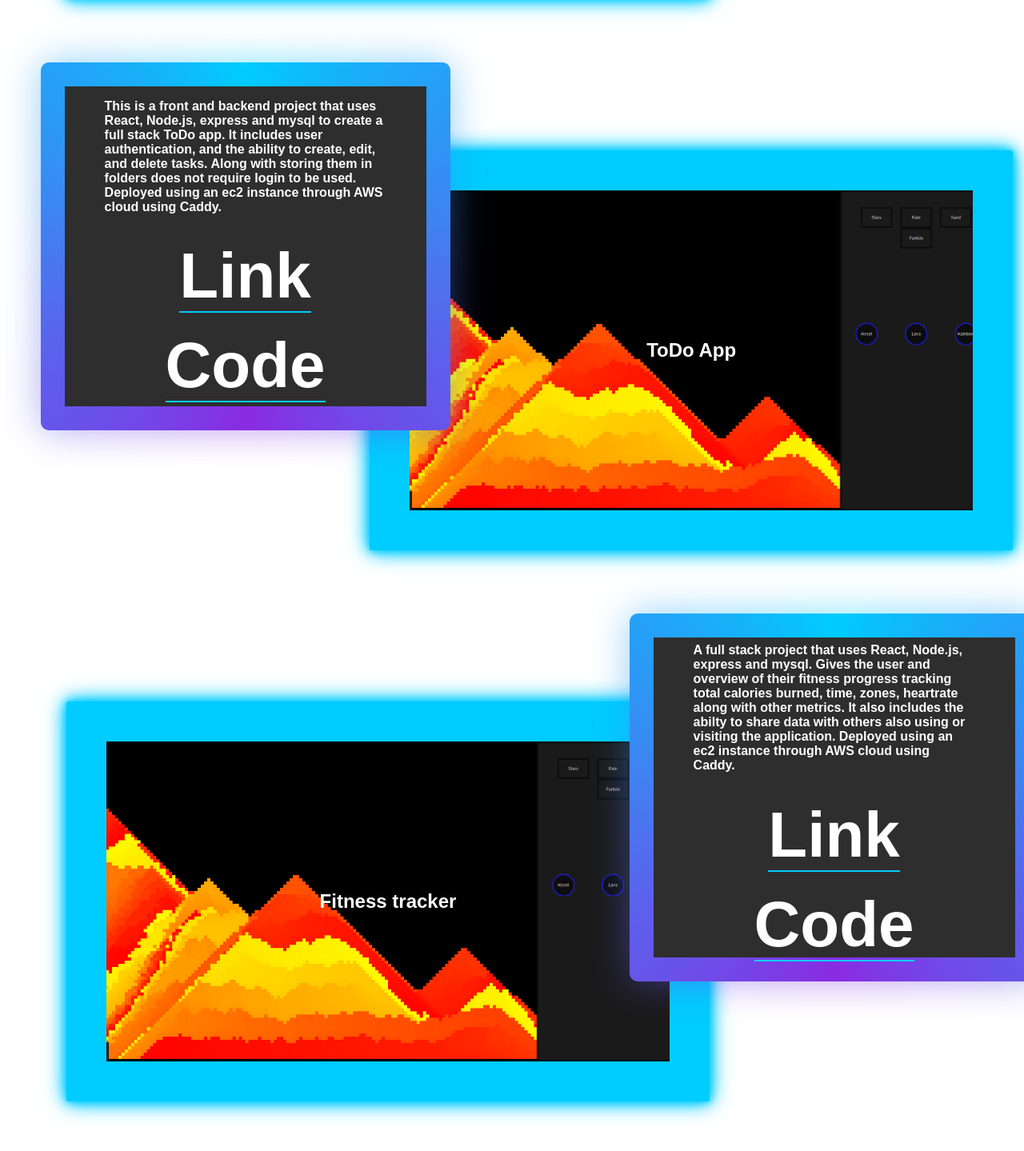
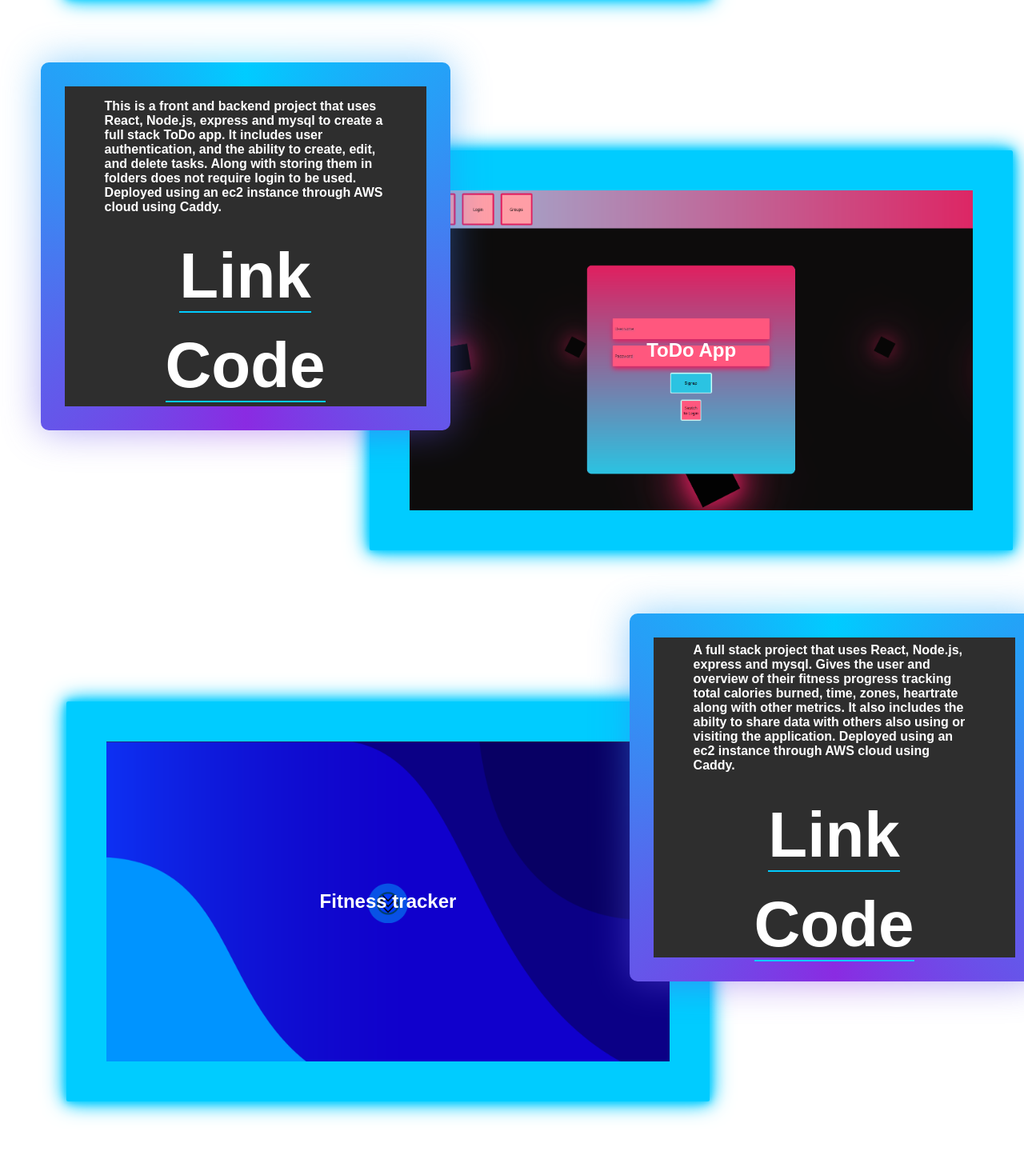
Before and after one commit to TheHeartstriker/Portfolio, a React (Vite) app in the folder Portfolio/: page /skills in a window 1280 px wide. Shown: the part 1119-2558 px from the top of the page at 80% size. Built offline with nearby package versions, Linux system fonts and the light colour scheme; a web font is replaced by a local one.

Commit message:
Fixed images again
Forgot to update the images after fixing the import issue

```diff
--- a/Portfolio/src/PagesCss/skill.css
+++ b/Portfolio/src/PagesCss/skill.css
@@ -77,14 +77,14 @@
 
 .Project2 {
   left: 30%;
-  background-image: url("../Images/DynamicPortfolio.png");
+  background-image: url("../Images/ToDoPortfolio.png");
   background-size: cover;
   background-position: center;
   background-repeat: no-repeat;
 }
 
 .Project3 {
-  background-image: url("../Images/DynamicPortfolio.png");
+  background-image: url("../Images/FitnessPortfolio.png");
   background-size: cover;
   background-position: center;
   background-repeat: no-repeat;
```
